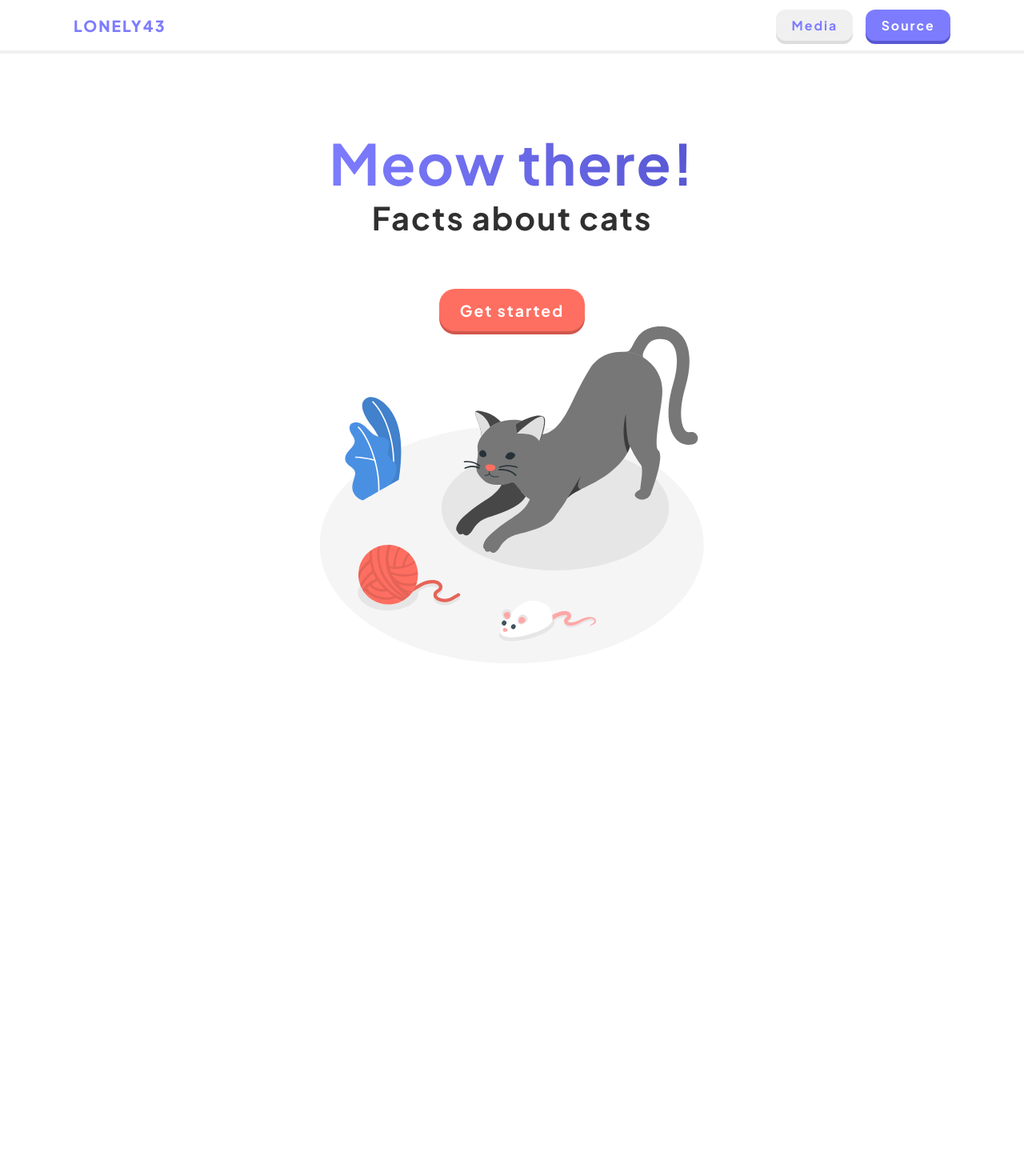
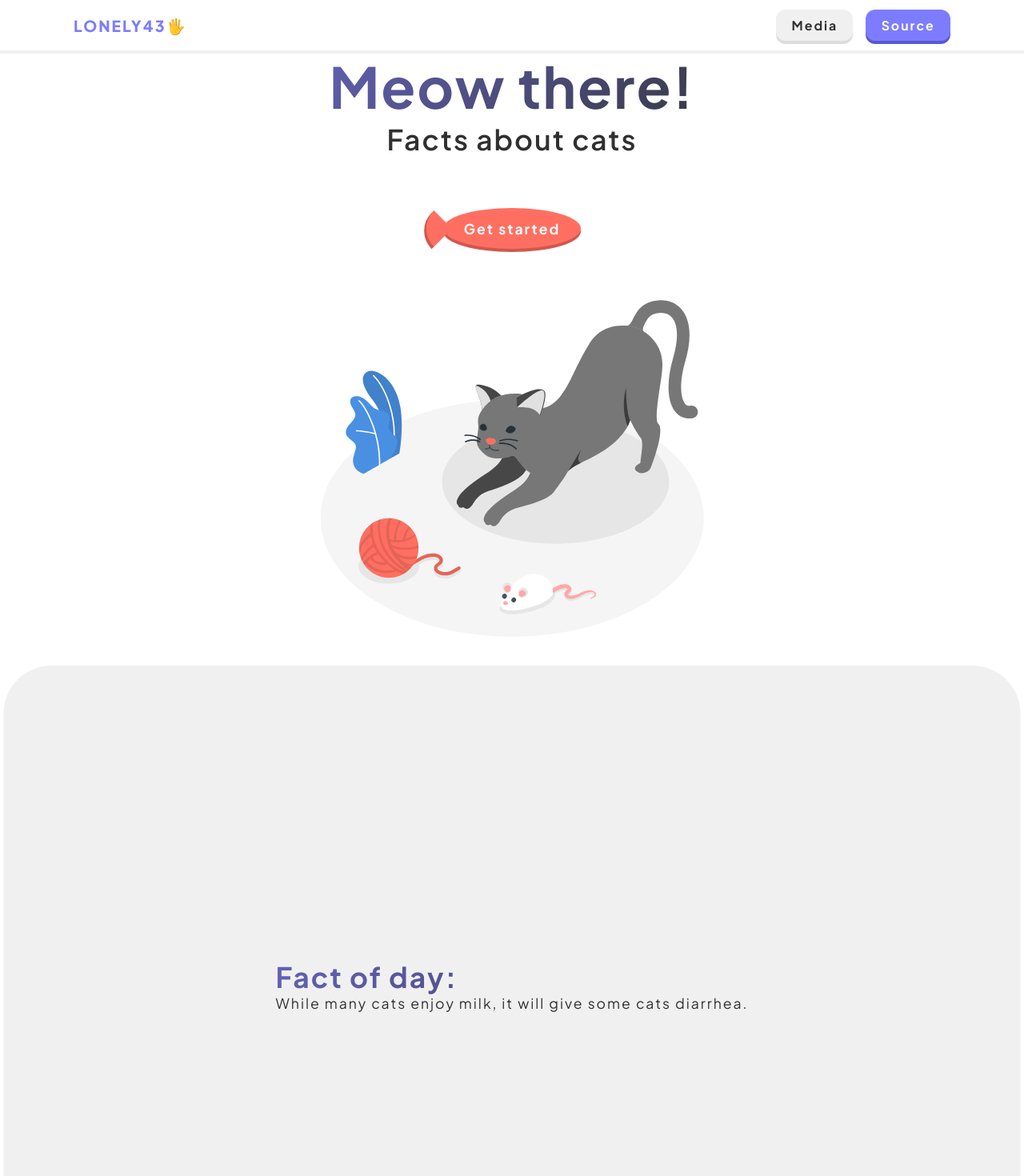
Before and after one commit to lonely43/cats-and-facts, a Vue app: page / in a window 1280 px wide. Shown: the top 1470 px of the page at 80% size. Before the commit the page ends 904 px from the top, so only its background shows below. Built offline with nearby package versions, Linux system fonts and the light colour scheme.

Commit message:
some styles

```diff
--- a/src/App.vue
+++ b/src/App.vue
@@ -1,6 +1,8 @@
 <script setup lang="ts">
 import Navigation from './components/Navigation.vue';
-import TitleComp from './components/TitleComp.vue';
+
+import TitleComp from './components/blocks/TitleComp.vue';
+import FactsComp from './components/blocks/FactsComp.vue';
 
 </script>
 
@@ -9,7 +11,7 @@ import TitleComp from './components/TitleComp.vue';
 
   <main>
     <TitleComp/>
-
+    <FactsComp/>
   </main>
 </template>
 
@@ -18,10 +20,5 @@ import TitleComp from './components/TitleComp.vue';
     width: 100%;
 
     padding-top: 2rem;
-
-    .content{
-      max-width: var(--bound);
-      width: 100%;
-    }
   }
 </style>
--- a/src/assets/base.css
+++ b/src/assets/base.css
@@ -5,6 +5,7 @@
 :root{
   --color-text: #303030;
   --color-background: #FFFFFF;
+  --color-background-backdrop: #ffffff69;
   --color-gray: #F0F0F0;
   --color-gray-dark: #DCDCDC;
   --color-primary: #7D7CFE;
@@ -23,24 +24,24 @@
   --size-text: 1.1em; /* 20px */
   --size-h1: 4em; /* 72px */
   --size-h2: 3em; /* 48px */
-  --size-h3: 2.25em; /* 36px */
+  --size-h3: 2em; /* 36px */
 }
 
-/*
-@media (prefers-color-scheme: dark) {
+/* @media (prefers-color-scheme: dark) {
   :root {
     --color-text: #D8D8D8;
     --color-background: #191919;
-    --color-gray: #232323;
-    --color-gray-dark: #313131;
+    --color-background-backdrop: #191919e3;
+    --color-gray: #222222;
+    --color-gray-dark: #2c2c2c;
     --color-primary: #7D7CFE;
     --color-primary-dark: #5857D3;
     --color-secondary: #4982C4;
-    --color-secondary-dark: #3B74B7;
+    --color-secondary-dark: #3b75b7d6;
     --color-accent: #D65D51;
-    --color-accent-dark: #D2574B;
+    --color-accent-dark: #9c423a;
   }
-}*/
+} */
 
 *,
 *::before,
--- a/src/components/Navigation.vue
+++ b/src/components/Navigation.vue
@@ -13,7 +13,7 @@ function openList() {
 <template>
 	<nav>
 		<div class="content">
-			<h1>LONELY43</h1>
+			<h1>LONELY43🖐</h1>
 
 			<ul class="list">
 				<li>
@@ -45,13 +45,15 @@ function openList() {
 <style lang="scss" scoped>
 nav {
 	position: fixed;
+	z-index: 5;
 	top: 0;
 	left: 0;
 
 	width: 100%;
 	height: 4.2rem;
 
-	background-color: var(--color-background);
+	backdrop-filter: blur(1rem);
+	background-color: var(--color-background-backdrop);
 	border-bottom: 4px solid var(--color-gray);
 
 	.content {
@@ -126,6 +128,7 @@ nav {
 
 		.mobileList {
 			position: fixed;
+			z-index: 6;
 			top: 0;
 			left: 0;
 
--- a/src/components/TitleComp.vue
+++ /dev/null
@@ -1,58 +0,0 @@
-<script setup lang="ts">
-import ButtonComp from "./UI/ButtonComp.vue"
-</script>
-
-<template>
-	<div class="content">
-		<div class="title">
-			<h1>Meow there!</h1>
-			<h3>Facts about cats</h3>
-		</div>
-
-		<ButtonComp content="Get started" type="accent" />
-
-		<img src="./../assets/imgs/cat.svg" alt="" />
-	</div>
-</template>
-
-<style lang="scss" scoped>
-.content {
-	padding-top: 8rem;
-	width: 100%;
-
-	display: flex;
-	justify-content: flex-start;
-	align-items: center;
-	flex-direction: column;
-	gap: 4rem;
-
-	.title {
-		text-align: center;
-
-		h1 {
-			font-size: var(--size-h1);
-			font-weight: 700;
-			background: -webkit-linear-gradient(0deg, var(--color-primary), var(--color-primary-dark));
-			background-clip: text;
-			-webkit-background-clip: text;
-			-webkit-text-fill-color: transparent;
-		}
-		h3 {
-			font-weight: 700;
-			font-size: var(--size-h3);
-		}
-	}
-
-	button{
-		font-size: 3em;
-	}
-
-	img {
-		z-index: -1;
-		width: 100%;
-		max-width: 480px;
-		object-fit: cover;
-		transform: translateY(-4.4rem);
-	}
-}
-</style>
--- /dev/null
+++ b/src/components/UI/CatPicture.vue
@@ -0,0 +1,17 @@
+<script setup lang="ts">
+import { onMounted, ref } from 'vue';
+
+const isDark = ref<boolean>(false);
+
+onMounted(()=>{
+   isDark.value = (window.matchMedia && window.matchMedia('(prefers-color-scheme: dark)').matches)? true: false;
+   isDark.value = false
+})
+</script>
+<template>
+   <img v-if="isDark" src="../../assets/imgs/cat-dark.svg" alt="">
+   <img v-if="!isDark" src="../../assets/imgs/cat.svg" alt="">
+</template>
+<style lang="scss" scoped>
+
+</style>
--- a/src/components/UI/btnUtils.ts
+++ b/src/components/UI/btnUtils.ts
@@ -42,7 +42,7 @@ export function setPreset(type: string, preset: any){
 			let grayPresets = {
 				background: "var(--color-gray)",
 				boxShadow: "0 4px 0 var(--color-gray-dark)",
-				color: "var(--color-primary)"
+				color: "var(--color-text)"
 			}
 			preset.setPresets(grayPresets)
 			break
@@ -51,8 +51,6 @@ export function setPreset(type: string, preset: any){
 			let accentPresets = {
 				background: "var(--color-accent)",
 				boxShadow: "0 4px 0 var(--color-accent-dark)",
-				fontSize: "var(--size-text)",
-				borderRadius: "1.25rem",
 				padding: ".9rem 1.6rem"
 			}
 			preset.setPresets(accentPresets)
--- /dev/null
+++ b/src/components/blocks/FactsComp.vue
@@ -0,0 +1,70 @@
+<script setup lang="ts"></script>
+<template>
+	<div class="factsBlock">
+		<div class="content">
+			<div class="title">
+				<h1>Fact of day:</h1>
+			</div>
+			<div class="info">
+				<p>While many cats enjoy milk, it will give some cats diarrhea.</p>
+			</div>
+		</div>
+	</div>
+</template>
+<style lang="scss" scoped>
+.factsBlock {
+	position: relative;
+
+	min-height: 100dvh;
+
+	display: flex;
+	justify-content: center;
+	align-items: center;
+
+	// background
+	&::before {
+		z-index: -1;
+		padding: 0;
+		margin: 0;
+		content: "";
+
+		position: absolute;
+		left: 50%;
+		top: 50%;
+		transform: translate(-50%, -50%);
+
+		width: 99.3dvw;
+		height: 100%;
+		min-height: 100dvh;
+
+		background-color: var(--color-gray);
+
+		border-radius: 3.75rem;
+	}
+
+	.content {
+		.title {
+			h1 {
+				//pure gradient
+				background: linear-gradient(-45deg, var(--color-text), var(--color-primary), var(--color-accent));
+				background-size: 400% 400%;
+				animation: gradient 15s ease infinite;
+				background-clip: text;
+				-webkit-background-clip: text;
+				-webkit-text-fill-color: transparent;
+				@keyframes gradient {
+					0% {
+						background-position: 0% 50%;
+					}
+					50% {
+						background-position: 100% 50%;
+					}
+					100% {
+						background-position: 0% 50%;
+					}
+				}
+			}
+		}
+	}
+}
+</style>
--- /dev/null
+++ b/src/components/blocks/TitleComp.vue
@@ -0,0 +1,129 @@
+<script setup lang="ts">
+import { onMounted } from "vue"
+import ButtonComp from "../UI/ButtonComp.vue"
+import CatPicture from "../UI/CatPicture.vue";
+</script>
+
+<template>
+	<div class="content">
+		<div class="title">
+			<h1>Meow there!</h1>
+			<h3>Facts about cats</h3>
+		</div>
+
+		<ButtonComp content="Get started" type="accent" />
+
+		<CatPicture />
+	</div>
+</template>
+
+<style lang="scss" scoped>
+.content {
+	width: 100%;
+	min-height: 100dvh;
+
+	display: flex;
+	justify-content: center;
+	align-items: center;
+	flex-direction: column;
+	gap: 4rem;
+
+	.title {
+		text-align: center;
+
+		h1 {
+			font-size: var(--size-h1);
+			font-weight: 700;
+			//pure gradient
+			background: linear-gradient(-45deg, var(--color-text), var(--color-primary), var(--color-accent));
+			background-size: 400% 400%;
+			animation: gradient 10s ease infinite;
+			background-clip: text;
+			-webkit-background-clip: text;
+			-webkit-text-fill-color: transparent;
+			@keyframes gradient {
+				0% {
+					background-position: 0% 50%;
+				}
+				50% {
+					background-position: 100% 50%;
+				}
+				100% {
+					background-position: 0% 50%;
+				}
+			}
+		}
+		h3 {
+			font-weight: 600;
+			font-size: var(--size-h3);
+		}
+	}
+
+	button {
+		font-size: var(--text) !important;
+		border-radius: 100%;
+
+		position: relative;
+
+		&::before {
+			position: absolute;
+			content: "";
+			right: 104%;
+			top: 42%;
+
+			height: 2rem;
+			width: 2rem;
+
+			background-color: var(--color-accent);
+			box-shadow: 0px 4px 0 var(--color-accent-dark);
+
+			border-radius: 0 0 0 100%;
+			transform: rotate(45deg) translateY(-50%);
+		}
+	}
+
+	img {
+		z-index: -1;
+
+		width: 100%;
+		max-width: 480px;
+
+		display: block;
+		object-fit: cover;
+		transform: translateY(-4.4rem);
+	}
+
+	@media screen and (max-width: 525px) {
+		gap: 3rem;
+
+		.title {
+			h1 {
+				font-size: 3em;
+			}
+			h3 {
+				font-size: 1.5em;
+			}
+		}
+
+		button {
+			font-size: 1.5em;
+		}
+	}
+	@media screen and (max-width: 414px) {
+		.title {
+			h1 {
+				font-size: 2.4em;
+			}
+			h3 {
+				font-size: 1.2em;
+			}
+		}
+		button {
+			transform: scale(0.9);
+		}
+		img {
+			transform: translateY(-2em);
+		}
+	}
+}
+</style>
```
Also changed, not shown: src/assets/imgs/cat-dark.svg (added).
